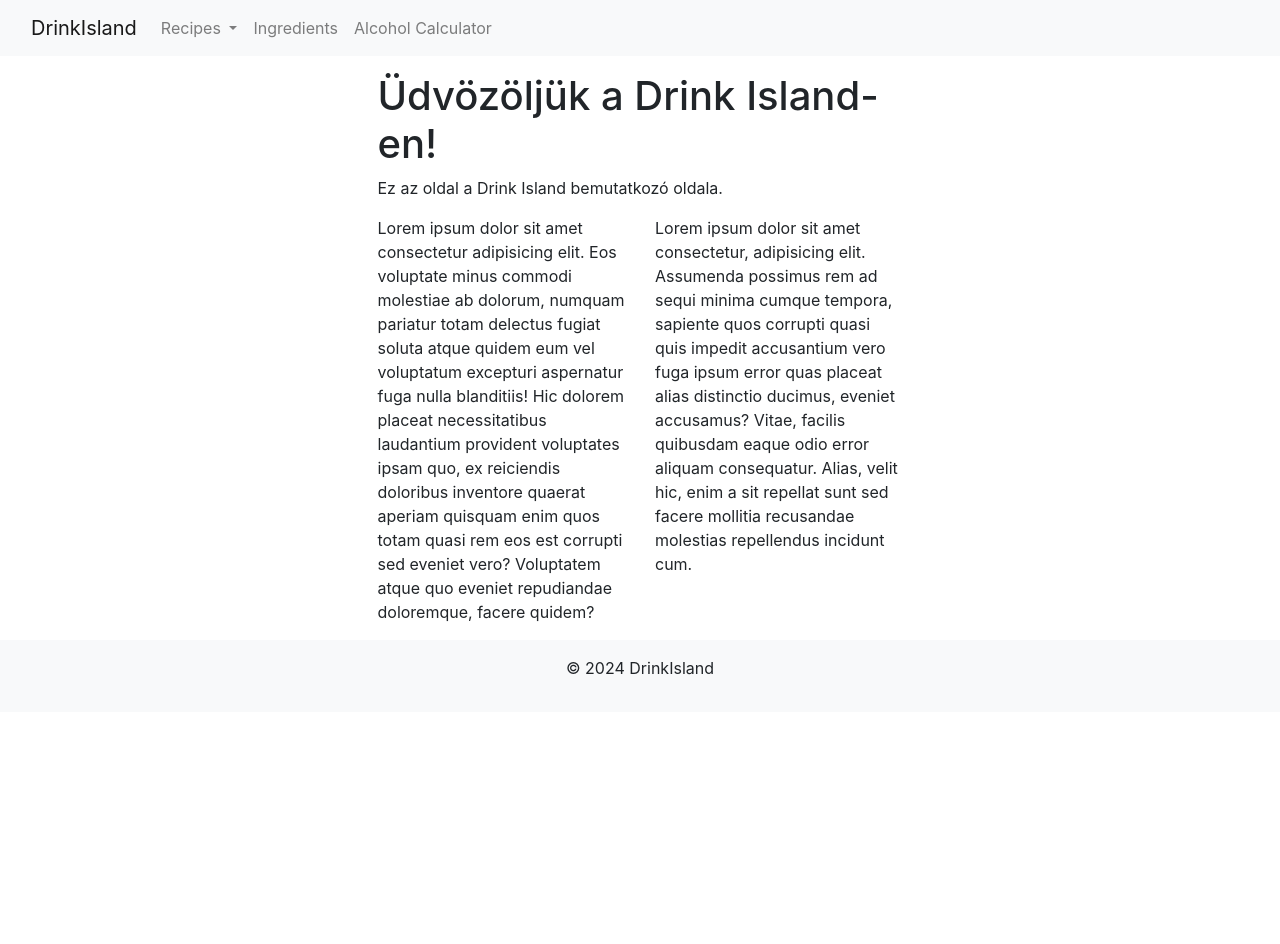
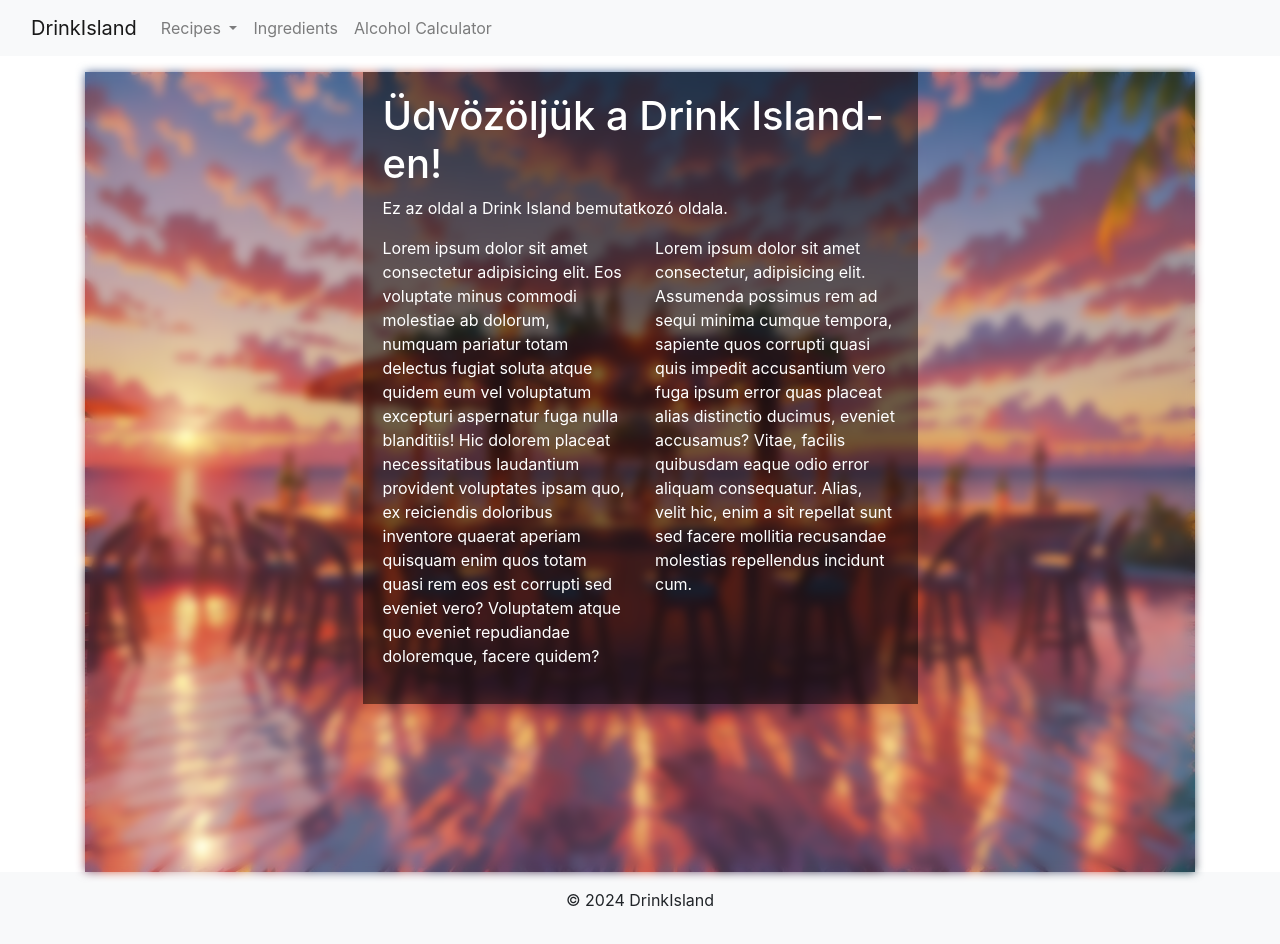
Before and after one commit to MatiasX/DrinkIsland, an Angular app in the folder DrinkIsland/: page / in a window 1280 px wide. Before the commit the page ends 800 px from the top, so only its background shows below. Built offline with nearby package versions, Linux system fonts and the light colour scheme.

Commit message:
Second commit

```diff
--- a/DrinkIsland/src/app/home/home.component.css
+++ b/DrinkIsland/src/app/home/home.component.css
@@ -1,13 +1,24 @@
-body {
-    margin: 0;
-    font-family: Arial, sans-serif;
-    background: url('src/assets/drinkislandbar.jfif') no-repeat center center fixed;
-    background-size: cover;
-    filter: blur(10px); /* Itt állíthatod a homályosítás mértékét */
-  }
+.container-background {
+  background: url('/assets/animebar.jpeg') center center no-repeat fixed;
+  background-size: cover;
+  position: relative;
+  height: 100vh;
+}
+.container-background::before {
+  content: "";
+  position: absolute;
+  top: 0;
+  left: 0;
+  right: 0;
+  bottom: 0;
+  background: inherit;
+  filter: blur(5px);
+}
 
-  app-root {
-    display: flex;
-    flex-direction: column;
-    min-height: 100vh;
-  }
+.container {
+  position: relative;
+  z-index: 1;
+  background-color: rgba(0, 0, 0, 0.5);
+  padding: 20px;
+  color: white;
+}
--- a/DrinkIsland/src/app/home/home.component.html
+++ b/DrinkIsland/src/app/home/home.component.html
@@ -1,3 +1,4 @@
+<div class="container-background">
     <div class="container col-lg-6 col-md-6 col-sm-12">
       <h1>Üdvözöljük a Drink Island-en!</h1>
       <p>Ez az oldal a Drink Island bemutatkozó oldala.</p>
@@ -15,3 +16,4 @@
         </div>
       </div>
     </div>
+  </div>
```
Also changed, not shown: DrinkIsland/src/assets/animebar.jpeg (added). Lines whose indentation alone changed are shown as unchanged.
